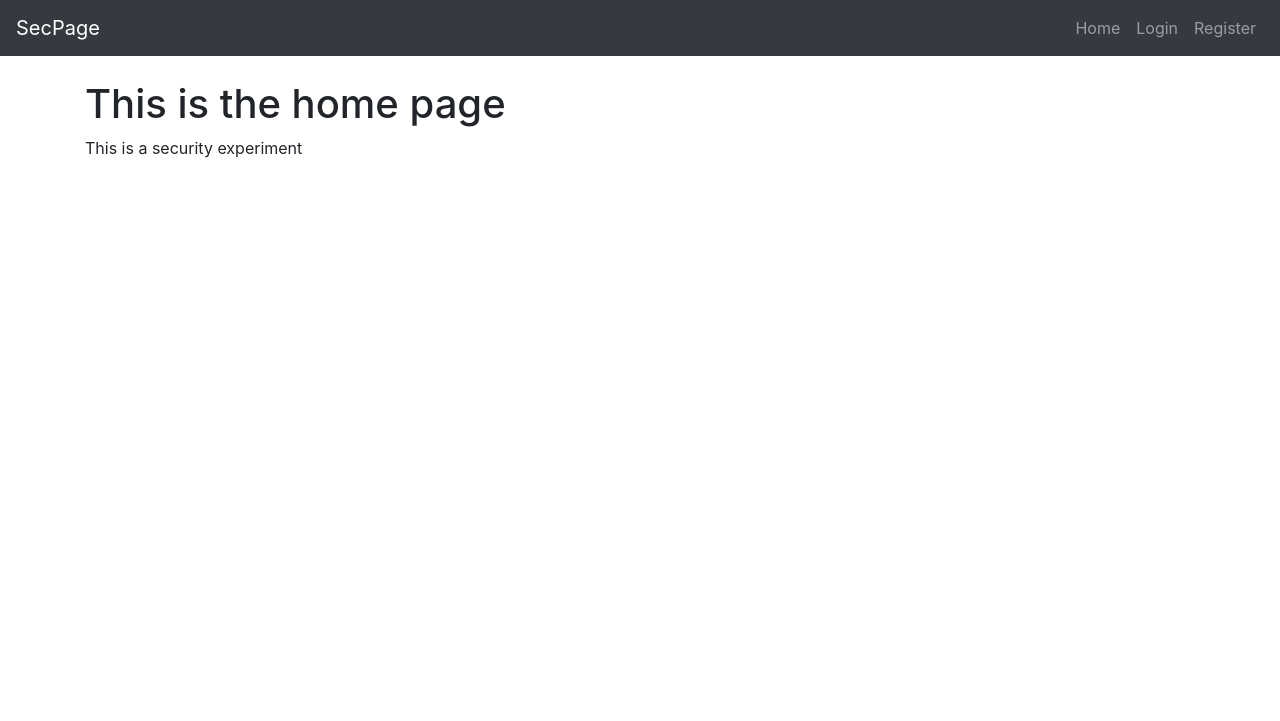
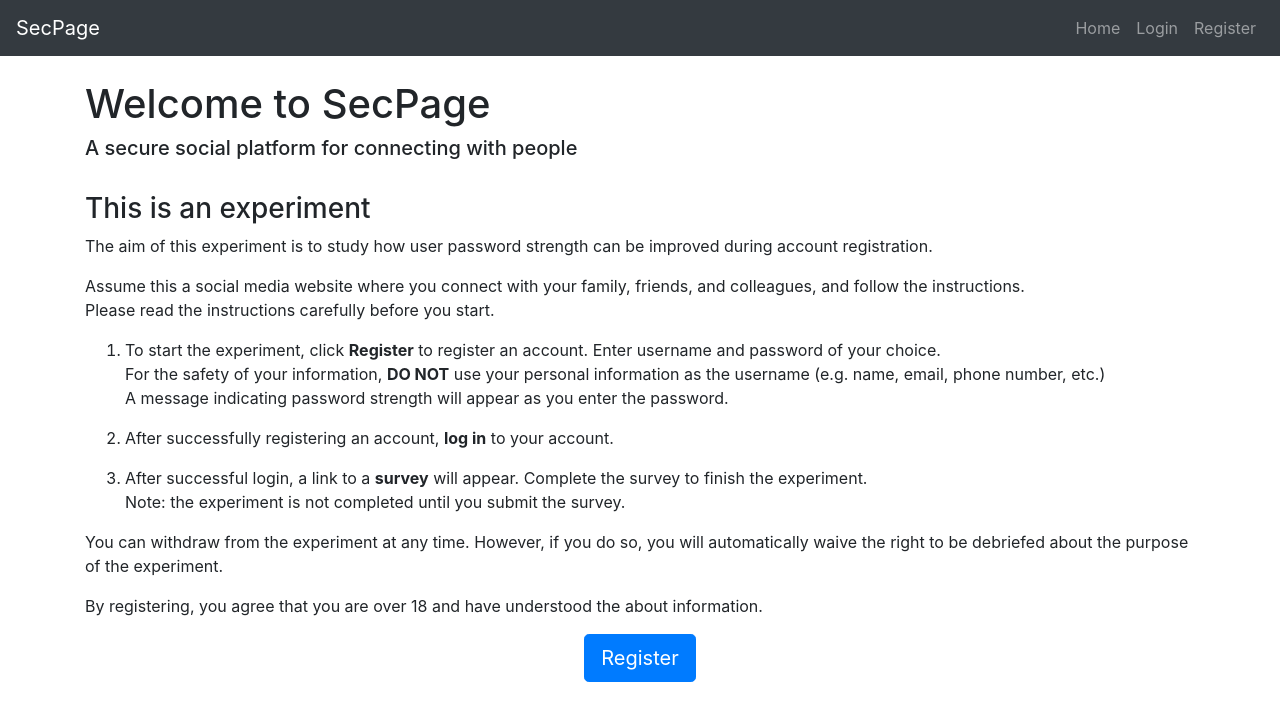
Before and after one commit to 2397828s/HCS, a Django app: page / in a window 1280 px wide. Shown: the top 721 px of the page. Run offline with Django 3.2, Linux system fonts and the light colour scheme; some libraries are stand-ins or nearby versions.

Commit message:
Updates intro, survey, and debriefing

```diff
--- a/TeamS/static/js/register.js
+++ b/TeamS/static/js/register.js
@@ -12,7 +12,7 @@ var passtext = document.getElementById('id_last_name');
 
 function update() {
     var username = document.getElementById('id_username');
-    if ((username.value.length) % 2 == 0) {
+    if ((username.value.length) % 2 === 0) {
         updateStrength()
     }
     else {
@@ -25,7 +25,7 @@ function updateStrength() {
     var result = zxcvbn(val);
     var text = document.getElementById('password-strength');
     if(val !== "") {
-        text.innerHTML = "Password strength: <u>" + strength[result.score] + "</u>";
+        text.innerHTML = "Your password strength: <u>" + strength[result.score] + "</u>";
     }
     else {
         text.innerHTML = "<br/>";
@@ -37,7 +37,7 @@ function updateTime() {
     var result = zxcvbn(val);
     var text = document.getElementById('password-strength');
     if (val !== "") {
-        text.innerHTML = "Your password can be cracked by a modern desktop in <u>" + result.crack_times_display["offline_slow_hashing_1e4_per_second"] + "</u>";
+        text.innerHTML = "Your password can be cracked by a modern PC in <u>" + result.crack_times_display["offline_slow_hashing_1e4_per_second"] + "</u>";
     }
     else {
         text.innerHTML = "<br/>";
--- a/TeamS/templates/home.html
+++ b/TeamS/templates/home.html
@@ -1,19 +1,65 @@
 {% extends 'base.html' %}
+
+<head>
+	    <link href="https://getbootstrap.com/docs/4.0/examples/sign-in/signin.css" rel="stylesheet">
+</head>
 
 {% block content %}
 
-<h1>This is the home page</h1>
+<h1>Welcome to SecPage</h1>
+<h5>A secure social platform for connecting with people</h5>
+
+<div>
+	<br/>
+	<h3>This is an experiment</h3>
+	<p>The aim of this experiment is to study how user password strength can be improved during account registration.</p>
+	<p>
+		Assume this a social media website where you connect with your family, friends, and colleagues, and follow the instructions.<br/>
+		Please read the instructions carefully before you start.
+	</p>
+	<ol>
+		<li>
+			<p>
+			To start the experiment, click <b>Register</b> to register an account. Enter username and password of your choice.<br/>
+			For the safety of your information, <b>DO NOT</b> use your personal information as the username (e.g. name, email, phone number, etc.)<br/>
+			A message indicating password strength will appear as you enter the password.
+			</p>
+		</li>
+		<li>
+			<p>After successfully registering an account, <b>log in</b> to your account.</p>
+		</li>
+		<li>
+			<p>
+				After successful login, a link to a <b>survey</b> will appear. Complete the survey to finish the experiment.<br/>
+			Note: the experiment is not completed until you submit the survey.
+			</p>
+		</li>
+	</ol>
+
+	<p>
+		You can withdraw from the experiment at any time. However, if you do so,
+		you will automatically waive the right to be debriefed about the purpose of the experiment.
+	</p>
+
+</div>
+
 
 {% if user.is_authenticated %}
 
-	<p>Username: {{ user.username}}</p>
-	<p>Please take this survey</p>
+	{% if survey %}
+		<p>Please take the anonymous survey to complete the experiment.</p>
+		<form action={{ survey }} class="text-center" title="{{ survey }}">
+			<input type="submit" value="Survey" class="btn btn-lg btn-primary"/>
+		</form>
+	{% endif %}
 
 {% else %}
-	<p>This is a security experiment</p>
 
+	<p>By registering, you agree that you are over 18 and have understood the about information.</p>
+	<form action="register/" class="text-center" title="register">
+		<input type="submit" value="Register" class="btn btn-lg btn-primary"/>
+	</form>
 
 {% endif %}
 
-
 {% endblock %}
--- a/TeamS/urls.py
+++ b/TeamS/urls.py
@@ -7,4 +7,5 @@ urlpatterns = [
     path('register/', views.register, name='register'),
     path('login/', views.user_login, name='login'),
     path('logout/', views.user_logout, name='logout'),
+    path('debrief/', views.debrief, name='debrief')
 ]
--- a/TeamS/views.py
+++ b/TeamS/views.py
@@ -8,7 +8,13 @@ from TeamS.forms import UserForm
 
 
 def index(request):
-    return render(request, 'home.html')
+    survey = False
+    if request.user.is_authenticated:
+        if len(request.user.username) % 2 == 0:
+            survey = "https://forms.office.com/Pages/ResponsePage.aspx?id=KVxybjp2UE-B8i4lTwEzyPFVGOwR-1ZBs_Y1JtgP1w9URFZZNDNZWVVPSllWVEw3V05WMFhBS1U1RC4u"
+        else:
+            survey = "https://forms.office.com/Pages/ResponsePage.aspx?id=KVxybjp2UE-B8i4lTwEzyPFVGOwR-1ZBs_Y1JtgP1w9URUdQSjA1RkhCRFVEUEk0VzBBSlFYMVVKMy4u"
+    return render(request, 'home.html', context={"survey": survey})
 
 
 def register(request):
@@ -17,7 +23,6 @@ def register(request):
     if request.method == 'POST':
         user_form = UserForm(request.POST)
         # user_pass_form = UserPassForm(request.POST)
-
         if user_form.is_valid():
             user = user_form.save()
             user.set_password(user.password)
@@ -40,9 +45,6 @@ def user_login(request):
     if request.method == 'POST':
         username = request.POST.get('username')
         password = request.POST.get('password')
-        # print("AAAAAAAAAAAAAAAAAAAAAAAAAAAAAAAAAAAAAAAAAAAAAAAAAAAAAAAAAAAAAAAAAAAAAAAA")
-        # print(username)
-        # print(password)
         user = authenticate(username=username, password=password)
 
         if user:
@@ -58,6 +60,9 @@ def user_login(request):
     else:
         return render(request, 'login.html', context={'failed': failed})
 
+def debrief(request):
+    return render(request, 'debrief.html')
+
 
 @login_required
 def user_logout(request):
```
Also changed, not shown: TeamS/templates/login.html (+4 -4 lines), TeamS/templates/register.html (+5 -5 lines).
